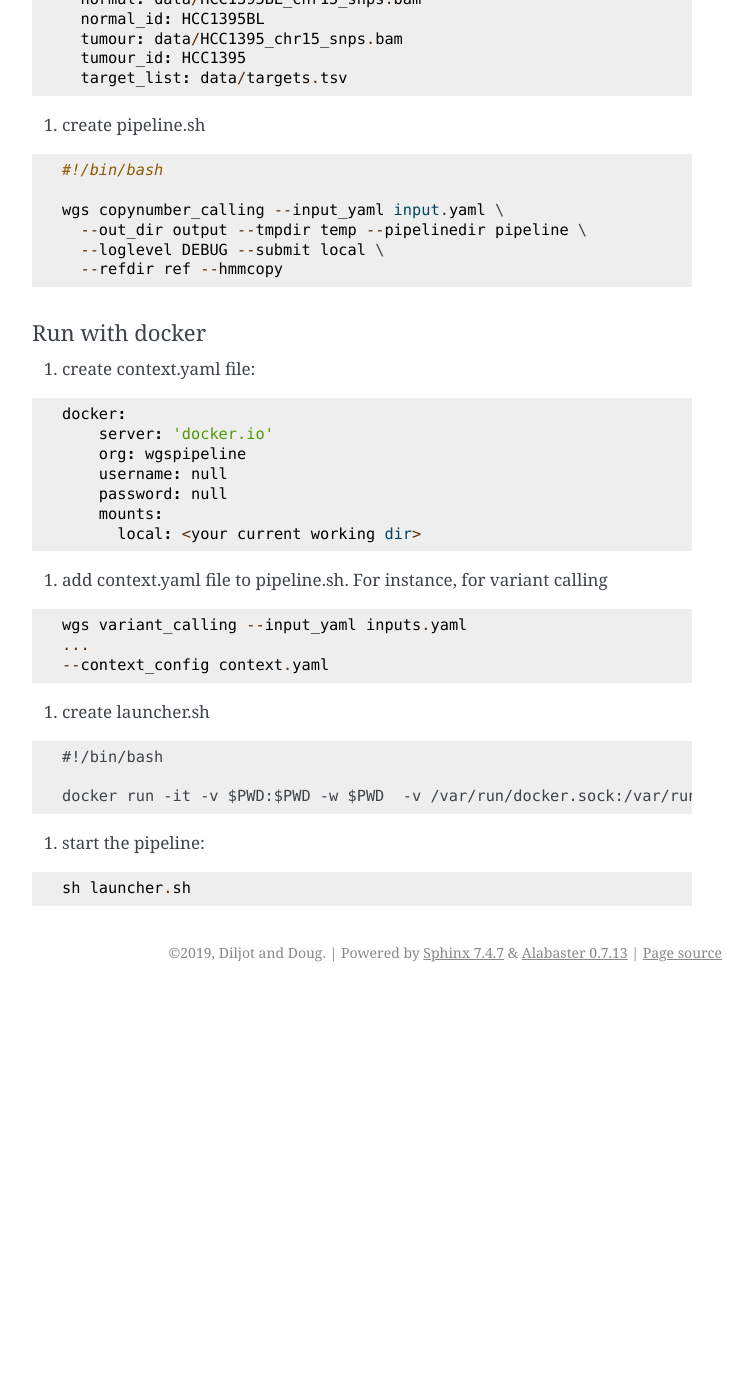
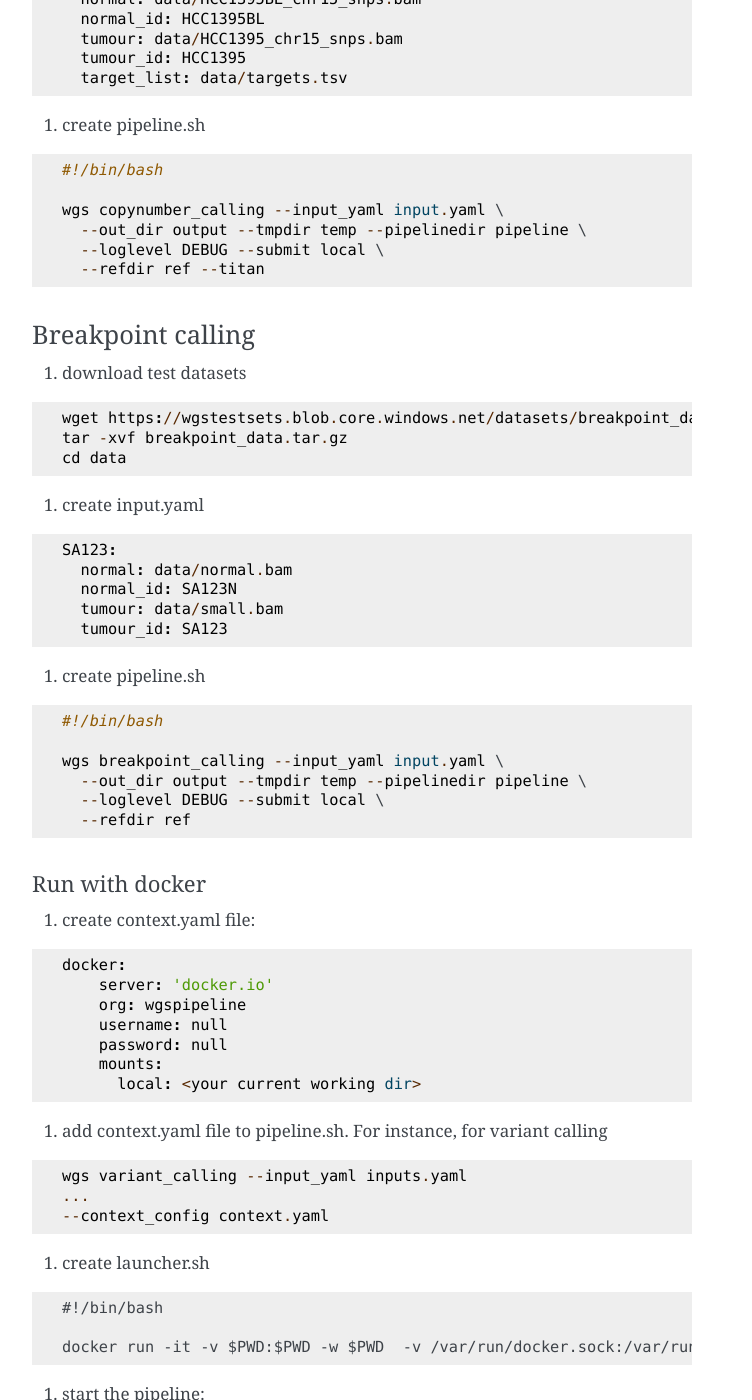
Before and after one commit to shahcompbio/wgs, a Sphinx documentation site: the page built from docs/source/index.md, in a window 1280 px wide and 1400 px high, scrolled down 1952 px. Shown: the whole window, without its empty margins (388-1140 px from the left). Built offline with Sphinx 7.4.7, drawn with Linux system fonts in a browser that asks for light colours; before the commit the page ends 2944 px from its top, so only the background shows below that.

Commit message:
doc: added breakpoint

````diff
--- a/docs/source/index.md
+++ b/docs/source/index.md
@@ -1,3 +1,5 @@
+
+
 # Whole Genome Pipelines
 
 
@@ -94,8 +96,35 @@ HCC1395:
 wgs copynumber_calling --input_yaml input.yaml \
   --out_dir output --tmpdir temp --pipelinedir pipeline \
   --loglevel DEBUG --submit local \
-  --refdir ref --hmmcopy
+  --refdir ref --titan
 ```
+
+### Breakpoint calling
+1. download test datasets
+```
+wget https://wgstestsets.blob.core.windows.net/datasets/breakpoint_data.tar.gz
+tar -xvf breakpoint_data.tar.gz
+cd data
+```
+2. create input.yaml
+```
+SA123:
+  normal: data/normal.bam
+  normal_id: SA123N
+  tumour: data/small.bam
+  tumour_id: SA123
+```
+3. create pipeline.sh
+```
+#!/bin/bash
+
+wgs breakpoint_calling --input_yaml input.yaml \
+  --out_dir output --tmpdir temp --pipelinedir pipeline \
+  --loglevel DEBUG --submit local \
+  --refdir ref
+```
+
+
 
 
 #### Run with docker
````
